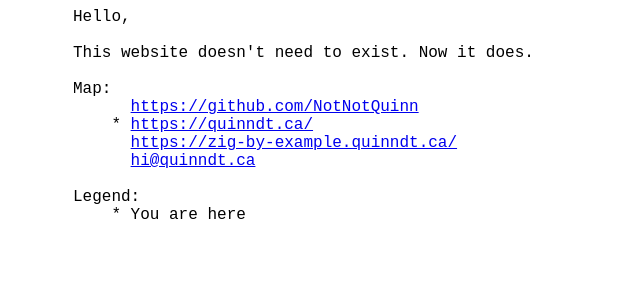
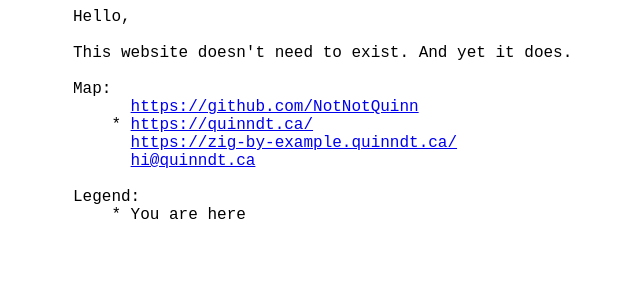
Before and after one commit to NotNotQuinn/new-quinndt.ca, a plain HTML site: page index.html in a window 1280 px wide. Shown: the top 292 px of the page, 247-887 px from the left. Drawn offline with Linux system fonts and the light colour scheme.

Commit message:
Update index.html

```diff
--- a/index.html
+++ b/index.html
@@ -28,7 +28,7 @@
 <body>
 <div class="outer"><div class="inner"><pre class="text">Hello,
 
-This website doesn't need to exist. Now it does.
+This website doesn't need to exist. And yet it does.
 
 Map:
       <a href="https://github.com/NotNotQuinn">https://github.com/NotNotQuinn</a>
```
